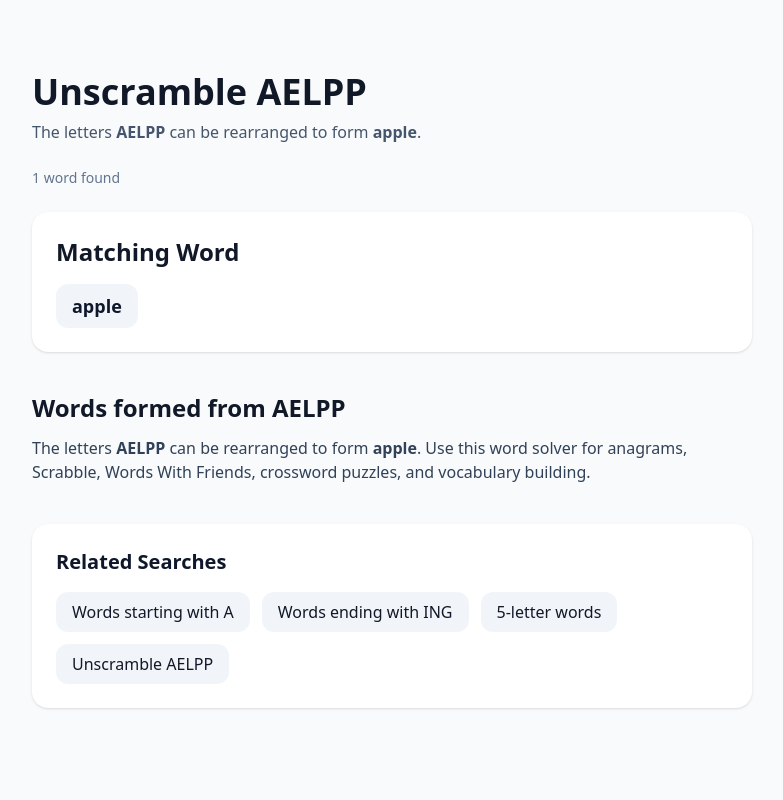
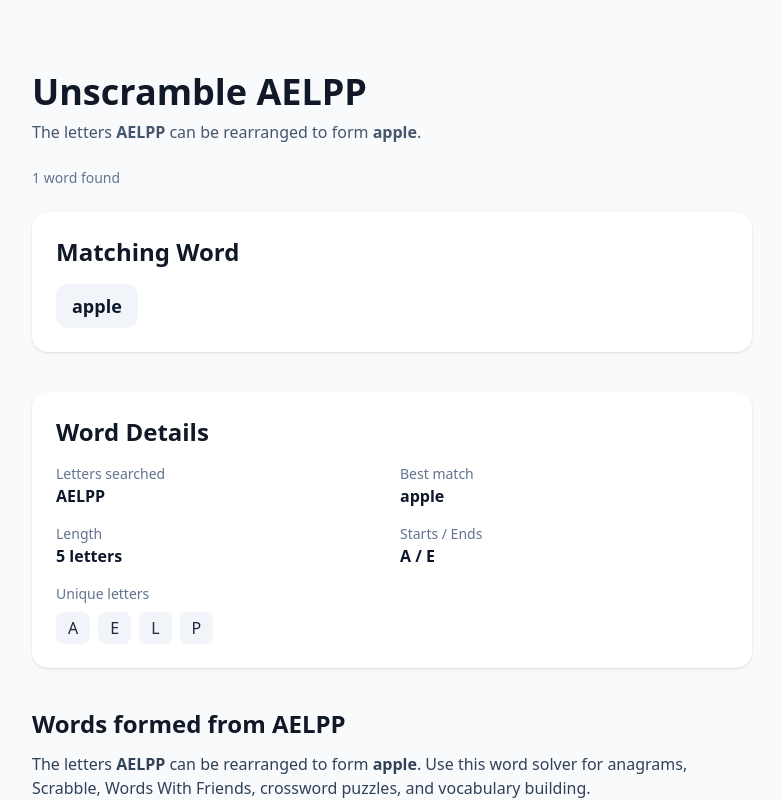
Before and after one commit to vmanglore/unscramble-word-app, a Next.js app: page /unscramble/aelpp in a window 1280 px wide. Shown: the top 800 px of the page, without its empty margins (248-1031 px from the left). Built offline with nearby package versions, Linux system fonts and the light colour scheme.

Commit message:
Add word details and contextual related links

```diff
--- a/app/unscramble/[letters]/page.tsx
+++ b/app/unscramble/[letters]/page.tsx
@@ -25,11 +25,14 @@ export async function generateMetadata({
 export default async function Page({ params }: Props) {
   const { letters } = await params;
   const decodedLetters = decodeURIComponent(letters);
-  const displayLetters = decodedLetters.toUpperCase();
+  const cleanLetters = decodedLetters.toLowerCase().replace(/[^a-z]/g, "");
+  const displayLetters = cleanLetters.toUpperCase();
 
-  const words = getUnscramble(decodedLetters);
+  const words = getUnscramble(cleanLetters);
   const topResult = words[0];
   const hasSingleResult = words.length === 1;
+  const detailWord = topResult || cleanLetters;
+  const detailLetters = Array.from(new Set(detailWord.toUpperCase().split(""))).sort();
   const sortedWords = [...words].sort((a, b) => {
     if (a.length !== b.length) return b.length - a.length;
     return a.localeCompare(b);
@@ -81,6 +84,54 @@ export default async function Page({ params }: Props) {
           )}
         </div>
 
+        {detailWord && (
+          <section className="mt-10 bg-white rounded-2xl shadow p-6">
+            <h2 className="text-2xl font-semibold mb-4">Word Details</h2>
+
+            <div className="grid grid-cols-1 sm:grid-cols-2 gap-4 text-slate-700">
+              <div>
+                <p className="text-sm text-slate-500">Letters searched</p>
+                <p className="font-semibold text-slate-900">{displayLetters}</p>
+              </div>
+
+              <div>
+                <p className="text-sm text-slate-500">Best match</p>
+                <p className="font-semibold text-slate-900">
+                  {topResult ? topResult : "No valid word found"}
+                </p>
+              </div>
+
+              <div>
+                <p className="text-sm text-slate-500">Length</p>
+                <p className="font-semibold text-slate-900">
+                  {detailWord.length} {detailWord.length === 1 ? "letter" : "letters"}
+                </p>
+              </div>
+
+              <div>
+                <p className="text-sm text-slate-500">Starts / Ends</p>
+                <p className="font-semibold text-slate-900">
+                  {detailWord[0]?.toUpperCase()} / {detailWord[detailWord.length - 1]?.toUpperCase()}
+                </p>
+              </div>
+            </div>
+
+            <div className="mt-4">
+              <p className="text-sm text-slate-500 mb-2">Unique letters</p>
+              <div className="flex flex-wrap gap-2">
+                {detailLetters.map((letter) => (
+                  <span
+                    key={letter}
+                    className="px-3 py-1 bg-slate-100 rounded-lg text-slate-800 font-medium"
+                  >
+                    {letter}
+                  </span>
+                ))}
+              </div>
+            </div>
+          </section>
+        )}
+
         <section className="mt-10 prose max-w-none">
           <h2 className="text-2xl font-semibold mb-3">
             Words formed from {displayLetters}
@@ -105,9 +156,7 @@ export default async function Page({ params }: Props) {
           </p>
         </section>
 
-        <div className="mt-10">
-          <RelatedLinks />
-        </div>
+        <RelatedLinks word={topResult} letters={cleanLetters} />
       </div>
     </main>
   );
```
